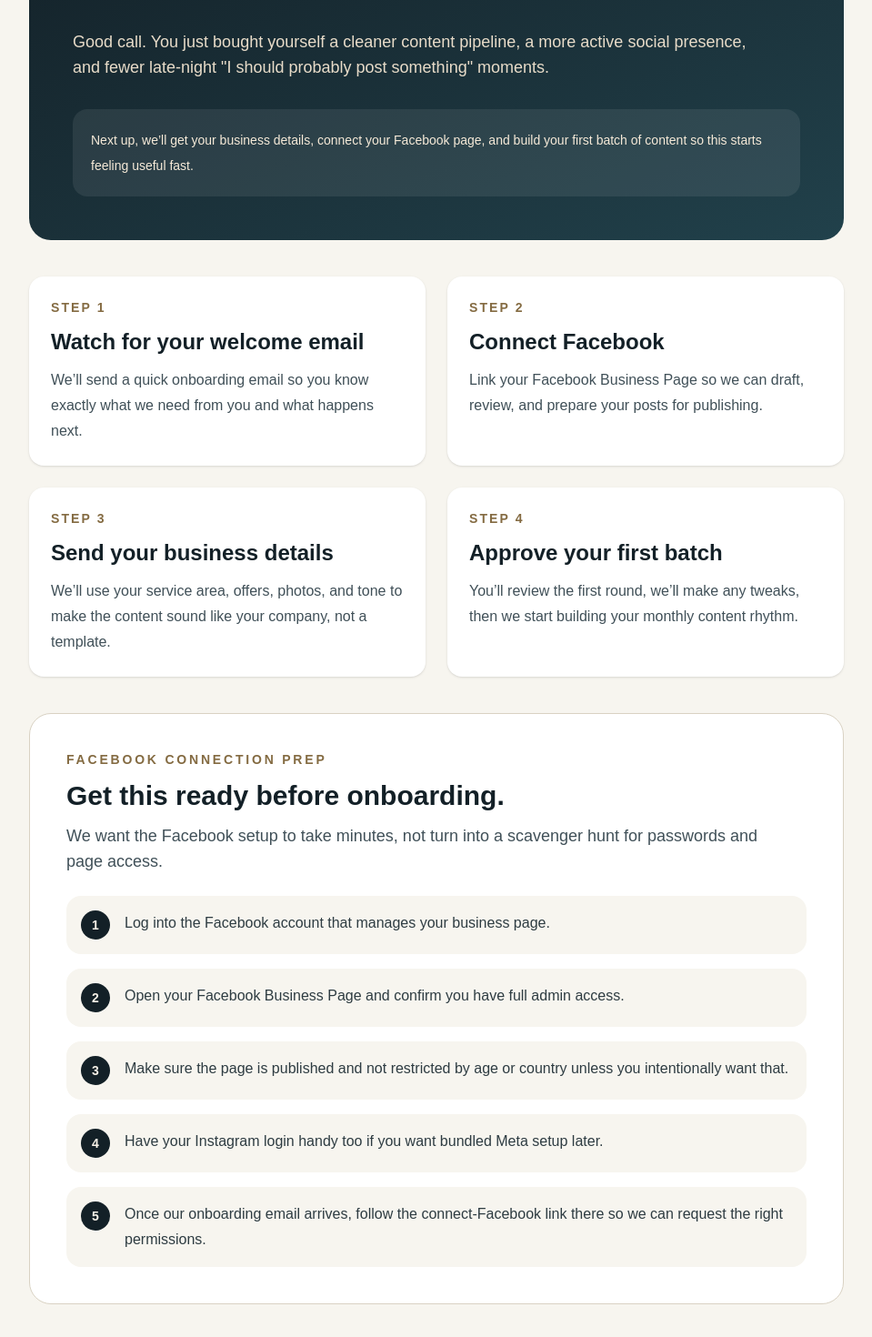
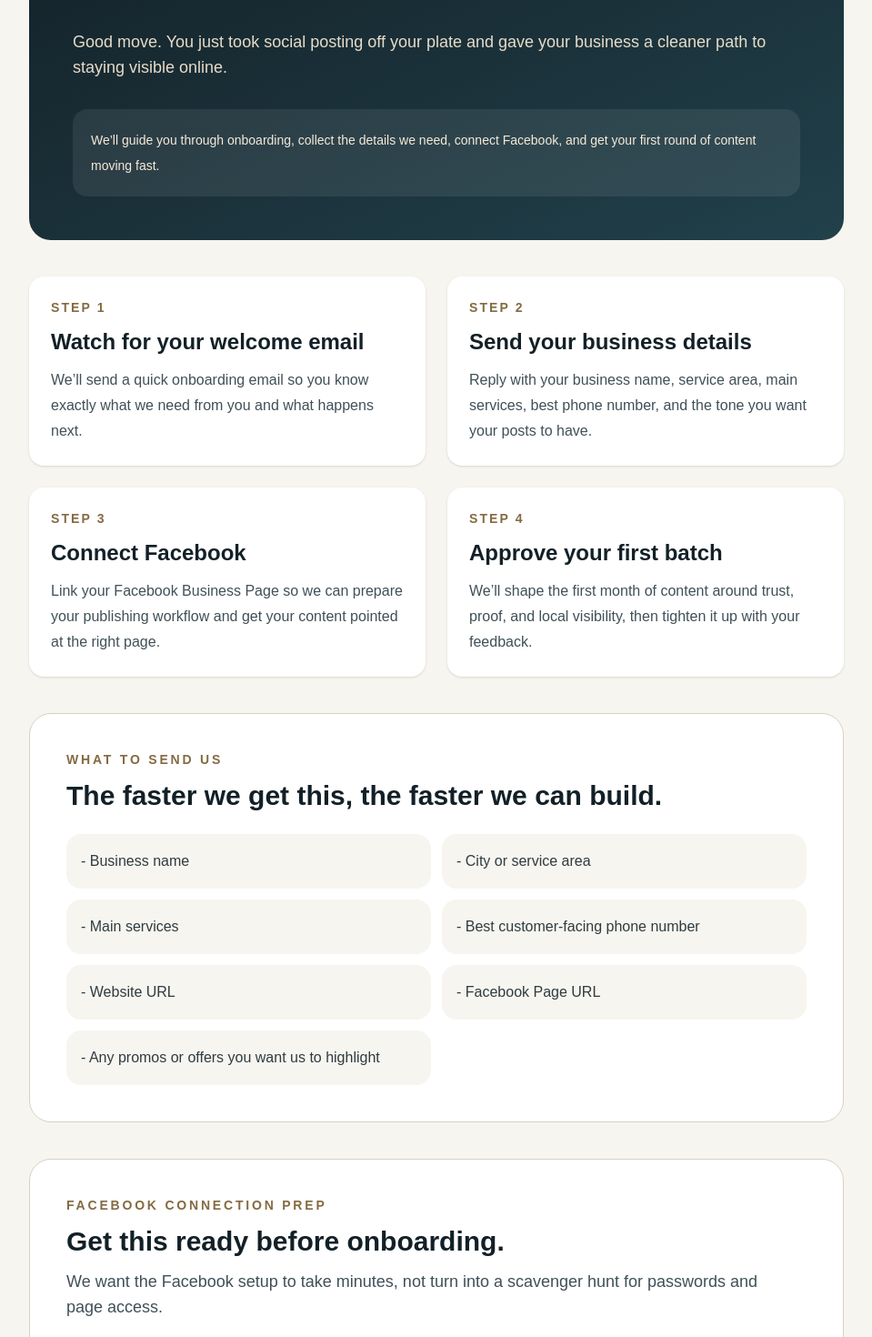
Before and after one commit to Spyders0311/Social-Foreman, a Next.js app: page /success in a window 1280 px wide. Shown: the part 180-1650 px from the top of the page at 91% size, without its empty margins (160-1119 px from the left). Built offline with nearby package versions, Linux system fonts and the light colour scheme.

Commit message:
feat: add Stripe onboarding scaffold and success page

```diff
--- a/app/api/webhooks/stripe/route.ts
+++ b/app/api/webhooks/stripe/route.ts
@@ -1,4 +1,5 @@
 import Stripe from "stripe";
+import { buildWelcomeEmail, upsertCheckoutRecord } from "../../../../src/lib/onboarding";
 
 export const runtime = "nodejs";
 
@@ -35,7 +36,20 @@ export async function POST(request: Request) {
     const event = stripe.webhooks.constructEvent(rawBody, signature, getWebhookSecret());
 
     switch (event.type) {
-      case "checkout.session.completed":
+      case "checkout.session.completed": {
+        const session = event.data.object as Stripe.Checkout.Session;
+        const record = await upsertCheckoutRecord(event, session);
+        const welcomeEmail = buildWelcomeEmail(record);
+
+        console.log("Stripe checkout completed:", {
+          eventId: event.id,
+          customerEmail: record.customerEmail,
+          subscriptionId: record.subscriptionId,
+          onboardingStatus: record.status,
+          welcomeEmailSubject: welcomeEmail.subject,
+        });
+        break;
+      }
       case "customer.subscription.created":
       case "customer.subscription.updated":
       case "customer.subscription.deleted":
--- a/app/success/page.tsx
+++ b/app/success/page.tsx
@@ -5,28 +5,38 @@ const nextSteps = [
       "We’ll send a quick onboarding email so you know exactly what we need from you and what happens next.",
   },
   {
+    title: "Send your business details",
+    description:
+      "Reply with your business name, service area, main services, best phone number, and the tone you want your posts to have.",
+  },
+  {
     title: "Connect Facebook",
     description:
-      "Link your Facebook Business Page so we can draft, review, and prepare your posts for publishing.",
-  },
-  {
-    title: "Send your business details",
-    description:
-      "We’ll use your service area, offers, photos, and tone to make the content sound like your company, not a template.",
+      "Link your Facebook Business Page so we can prepare your publishing workflow and get your content pointed at the right page.",
   },
   {
     title: "Approve your first batch",
     description:
-      "You’ll review the first round, we’ll make any tweaks, then we start building your monthly content rhythm.",
+      "We’ll shape the first month of content around trust, proof, and local visibility, then tighten it up with your feedback.",
   },
 ];
 
 const facebookSteps = [
   "Log into the Facebook account that manages your business page.",
   "Open your Facebook Business Page and confirm you have full admin access.",
-  "Make sure the page is published and not restricted by age or country unless you intentionally want that.",
-  "Have your Instagram login handy too if you want bundled Meta setup later.",
-  "Once our onboarding email arrives, follow the connect-Facebook link there so we can request the right permissions.",
+  "Make sure the page is published and not restricted unless you intentionally want that.",
+  "Keep your page URL handy so you can send it during onboarding.",
+  "When our onboarding email arrives, follow the Facebook connection instructions there so we can request the right permissions.",
+];
+
+const detailChecklist = [
+  "Business name",
+  "City or service area",
+  "Main services",
+  "Best customer-facing phone number",
+  "Website URL",
+  "Facebook Page URL",
+  "Any promos or offers you want us to highlight",
 ];
 
 export default function SuccessPage() {
@@ -41,12 +51,10 @@ export default function SuccessPage() {
             Welcome to Social Foreman.
           </h1>
           <p className="mt-5 max-w-3xl text-lg text-[#e8dcc9]">
-            Good call. You just bought yourself a cleaner content pipeline, a more active social presence,
-            and fewer late-night "I should probably post something" moments.
+            Good move. You just took social posting off your plate and gave your business a cleaner path to staying visible online.
           </p>
           <div className="mt-8 rounded-2xl bg-white/8 p-5 text-sm leading-7 text-[#f6ead8]">
-            Next up, we’ll get your business details, connect your Facebook page, and build your first batch
-            of content so this starts feeling useful fast.
+            We’ll guide you through onboarding, collect the details we need, connect Facebook, and get your first round of content moving fast.
           </div>
         </section>
 
@@ -60,6 +68,22 @@ export default function SuccessPage() {
               <p className="mt-3 leading-7 text-[#405058]">{step.description}</p>
             </article>
           ))}
+        </section>
+
+        <section className="rounded-3xl border border-[#d9d2c3] bg-white p-8 sm:p-10">
+          <p className="text-sm font-semibold uppercase tracking-[0.2em] text-[#846b42]">
+            What to send us
+          </p>
+          <h2 className="mt-3 text-3xl font-bold text-[#132027]">
+            The faster we get this, the faster we can build.
+          </h2>
+          <ul className="mt-6 grid gap-3 text-[#2e3c42] sm:grid-cols-2">
+            {detailChecklist.map((item) => (
+              <li key={item} className="rounded-2xl bg-[#f7f5ef] px-4 py-4 leading-7">
+                - {item}
+              </li>
+            ))}
+          </ul>
         </section>
 
         <section className="rounded-3xl border border-[#d9d2c3] bg-white p-8 sm:p-10">
@@ -87,10 +111,10 @@ export default function SuccessPage() {
         <section className="rounded-3xl bg-[#132027] p-8 text-[#f8f2e8] sm:p-10">
           <h2 className="text-3xl font-bold">What we’ll do on our side</h2>
           <ul className="mt-5 space-y-3 text-[#d8cec1]">
-            <li>- review your business info and service area</li>
+            <li>- review your business info, offers, and service area</li>
             <li>- shape your content around trust, local proof, and homeowner confidence</li>
+            <li>- prep your Facebook publishing workflow</li>
             <li>- build your first monthly content batch</li>
-            <li>- help tighten the posting workflow so it stays easy to maintain</li>
           </ul>
           <p className="mt-6 text-sm text-[#d7c6a1]">
             Questions before the onboarding email lands? Just reply and we’ll help you get unstuck.
--- /dev/null
+++ b/src/lib/onboarding.ts
@@ -0,0 +1,93 @@
+import { mkdir, readFile, writeFile } from "node:fs/promises";
+import path from "node:path";
+import Stripe from "stripe";
+
+export type OnboardingRecord = {
+  stripeEventId: string;
+  createdAt: string;
+  customerId: string | null;
+  customerEmail: string | null;
+  customerName: string | null;
+  subscriptionId: string | null;
+  status: string;
+  notes: string[];
+};
+
+const DATA_DIR = path.join(process.cwd(), "data");
+const ONBOARDING_PATH = path.join(DATA_DIR, "onboarding-signups.json");
+
+async function readRecords(): Promise<OnboardingRecord[]> {
+  try {
+    const raw = await readFile(ONBOARDING_PATH, "utf8");
+    return JSON.parse(raw) as OnboardingRecord[];
+  } catch {
+    return [];
+  }
+}
+
+async function writeRecords(records: OnboardingRecord[]) {
+  await mkdir(DATA_DIR, { recursive: true });
+  await writeFile(ONBOARDING_PATH, JSON.stringify(records, null, 2));
+}
+
+export async function upsertCheckoutRecord(
+  event: Stripe.Event,
+  session: Stripe.Checkout.Session,
+) {
+  const records = await readRecords();
+
+  const nextRecord: OnboardingRecord = {
+    stripeEventId: event.id,
+    createdAt: new Date().toISOString(),
+    customerId: typeof session.customer === "string" ? session.customer : null,
+    customerEmail: session.customer_details?.email ?? session.customer_email ?? null,
+    customerName: session.customer_details?.name ?? null,
+    subscriptionId: typeof session.subscription === "string" ? session.subscription : null,
+    status: "paid-awaiting-onboarding",
+    notes: [
+      "Stripe checkout completed.",
+      "Send welcome email.",
+      "Collect Facebook Page access.",
+      "Collect business details and service area.",
+    ],
+  };
+
+  const existingIndex = records.findIndex((record) => record.stripeEventId === event.id);
+
+  if (existingIndex >= 0) {
+    records[existingIndex] = nextRecord;
+  } else {
+    records.unshift(nextRecord);
+  }
+
+  await writeRecords(records);
+
+  return nextRecord;
+}
+
+export function buildWelcomeEmail(record: OnboardingRecord) {
+  const recipientName = record.customerName ?? "there";
+
+  return {
+    subject: "Welcome to Social Foreman - next steps",
+    text: `Hi ${recipientName},
+
+Welcome to Social Foreman. Your subscription is active, and we’re ready to get your onboarding moving.
+
+Here’s what happens next:
+1. Reply with your business name, service area, and core services.
+2. Make sure you have admin access to your Facebook Business Page.
+3. Watch for our Facebook connection instructions so we can prepare your posting workflow.
+4. We’ll build your first batch of content after we get your details.
+
+To keep this moving quickly, reply with:
+- Business name
+- City / service area
+- Main services
+- Best email + phone for customer-facing content
+- Facebook Page URL
+
+Thanks,
+Social Foreman`,
+  };
+}
```
Also changed, not shown: 1 other file (tests, documents, lock files or other folders).
